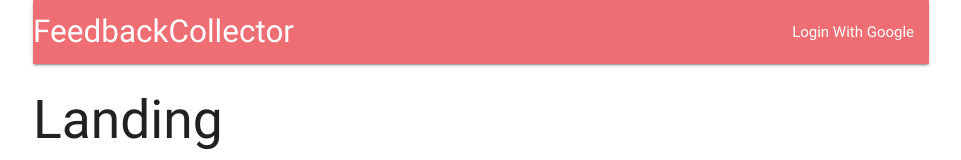
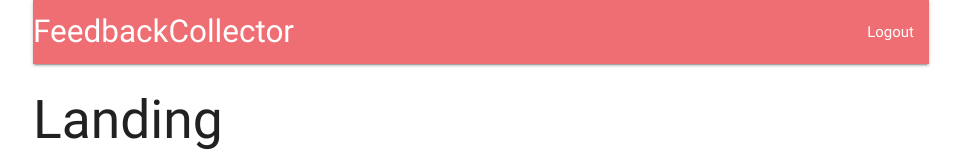
Before and after one commit to richieyi/feedback-collector, a React (Create React App) app in the folder client/: page / in a window 1280 px wide. Shown: the top 160 px of the page, without its empty margins (159-1120 px from the left). Built offline with nearby package versions, Linux system fonts and the light colour scheme; no server answers.

Commit message:
Hook up Header to store and render text dynamically based on auth state

```diff
--- a/client/src/components/App.js
+++ b/client/src/components/App.js
@@ -1,7 +1,7 @@
 import React, { Component } from 'react';
 import { BrowserRouter as Router, Route } from 'react-router-dom';
 
-import Header from './Header';
+import Header from '../containers/Header';
 
 const Dashboard = () => <h2>Dashboard</h2>;
 const SurveyNew = () => <h2>SurveyNew</h2>;
--- a/client/src/components/Header.js
+++ b/client/src/components/Header.js
@@ -1,6 +1,24 @@
 import React, { Component } from 'react';
 
 class Header extends Component {
+	renderContent() {
+		switch (this.props.auth) {
+			case null:
+				return;
+			case false:
+				return (
+					<li>
+						<a href="/auth/google">Login With Google</a>
+					</li>
+				);
+			default:
+				return (
+					<li>
+						<a>Logout</a>
+					</li>
+				);
+		}
+	}
 	render() {
 		return (
 			<nav>
@@ -8,11 +26,7 @@
 					<a href="/" className="left brand-logo">
 						FeedbackCollector
 					</a>
-					<ul className="right">
-						<li>
-							<a>Login With Google</a>
-						</li>
-					</ul>
+					<ul className="right">{this.renderContent()}</ul>
 				</div>
 			</nav>
 		);
--- /dev/null
+++ b/client/src/containers/Header.js
@@ -0,0 +1,14 @@
+import { connect } from 'react-redux';
+
+import Header from '../components/Header';
+
+// function mapStateToProps(state) {
+// 	return {
+// 		auth: state.auth
+// 	};
+// }
+function mapStateToProps({ auth }) {
+	return { auth };
+}
+
+export default connect(mapStateToProps)(Header);
--- a/client/src/store/actions/index.js
+++ b/client/src/store/actions/index.js
@@ -4,5 +4,5 @@
 export const fetchUser = () => async dispatch => {
 	const res = await axios.get('/api/current_user');
 
-	dispatch({ type: FETCH_USER, payload: res });
+	dispatch({ type: FETCH_USER, payload: res.data });
 };
--- a/client/src/store/reducers/authReducer.js
+++ b/client/src/store/reducers/authReducer.js
@@ -1,6 +1,9 @@
+import { FETCH_USER } from '../actions/actionTypes';
+
 export default function(state = {}, action) {
-	console.log(action);
 	switch (action.type) {
+		case FETCH_USER:
+			return action.payload || false;
 		default:
 			return state;
 	}
```
